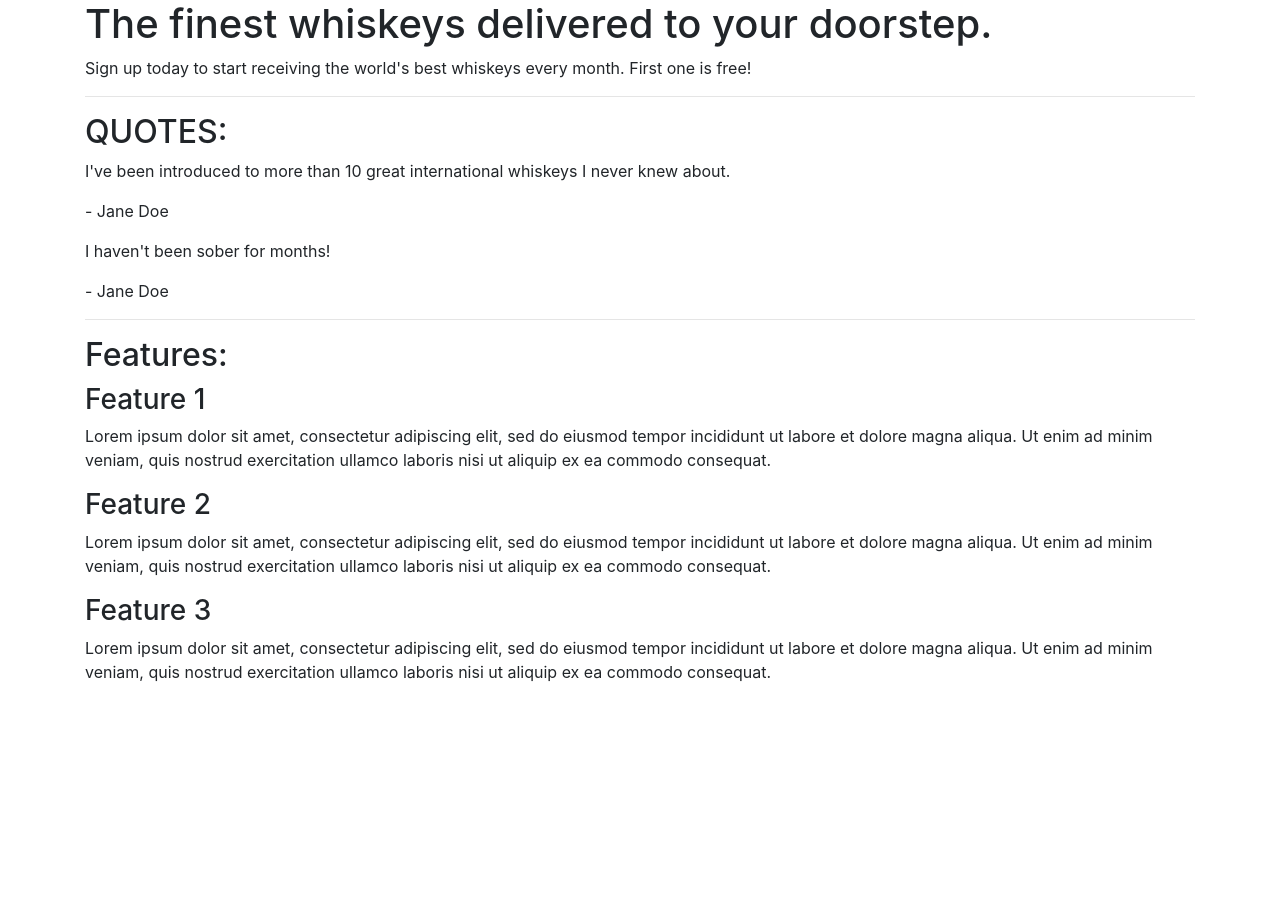
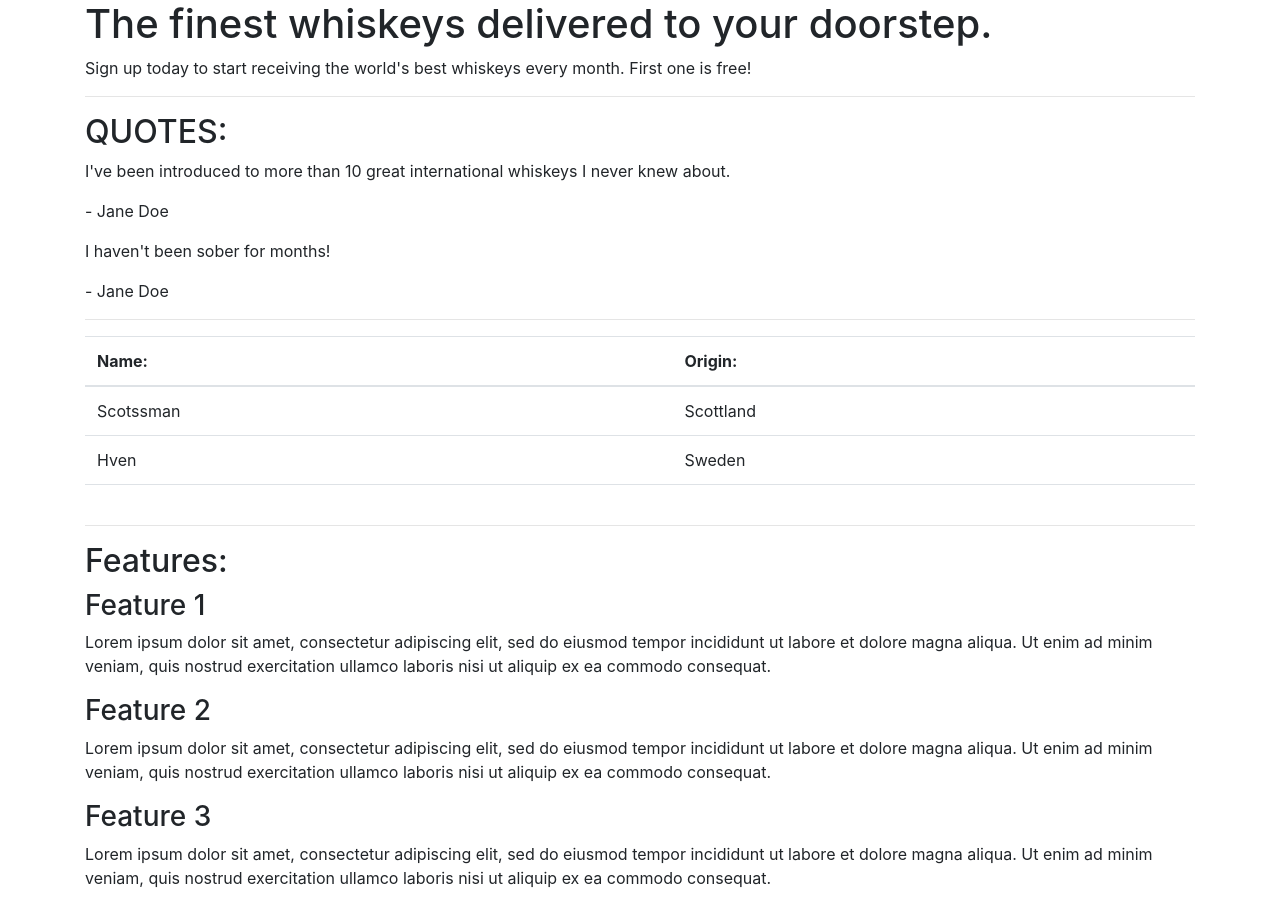
Before and after one commit to TheTechnomanc3r/bootstrap4, a plain HTML site: page index.html in a window 1280 px wide. Before the commit the page ends 800 px from the top, so only its background shows below. Drawn offline with nearby package versions, Linux system fonts and the light colour scheme.

Commit message:
add new whiskey table

```diff
--- a/index.html
+++ b/index.html
@@ -35,6 +35,34 @@
         <!-- /.quotes -->
         <hr>
 
+        <!-- Monthly favorites -->
+        <section class="quotes">
+            <table class="table">
+                <thead>
+                    <tr>
+                        <th>Name:</th>
+                        <th>Origin:</th>
+                    </tr>
+                </thead>
+                <tbody>
+                    <tr>
+                        <td>Scotssman</td>
+                        <td>Scottland</td>
+                    </tr>
+                    <tr>
+                        <td>Hven</td>
+                        <td>Sweden</td>
+                    </tr>
+                    <tr>
+                        <td></td>
+                        <td></td>
+                    </tr>
+                </tbody>
+            </table>
+        </section>
+        <!-- /Monthly favorites -->
+        <hr>
+
         <!-- Features -->
         <section class="features">
             <h2>Features:</h2>
```
